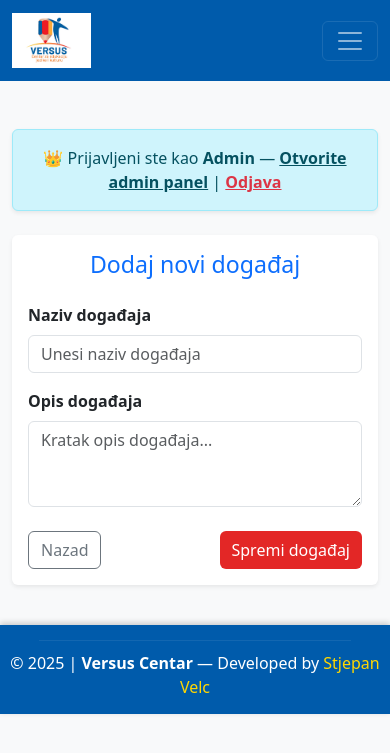
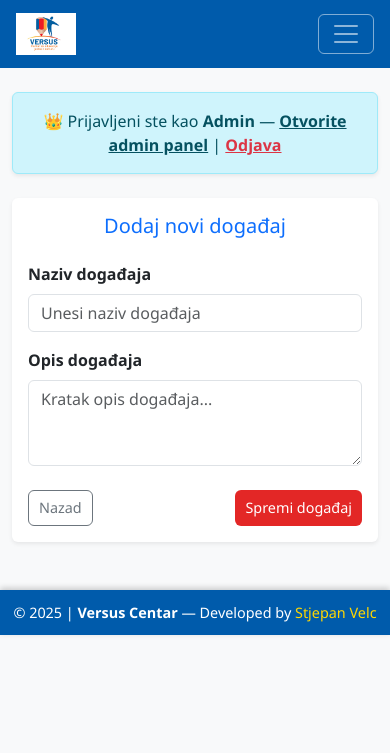
Before and after one commit to stjepanvelc-png/versus_centar_flask, a Flask app: page /add_event in a window 390 px wide. Shown: the top 753 px of the page. Run offline with Flask 3, Linux system fonts and the light colour scheme; the visitor is signed in with stand-in values (Sample User, id 1).

```diff
--- a/templates/base.html
+++ b/templates/base.html
@@ -2,11 +2,15 @@
 <html lang="hr">
 <head>
     <meta charset="UTF-8">
+    <meta name="viewport" content="width=device-width, initial-scale=1.0">
     <title>{% block title %}Versus Centar{% endblock %}</title>
+
     <link href="https://cdn.jsdelivr.net/npm/bootstrap@5.3.3/dist/css/bootstrap.min.css" rel="stylesheet">
+
     <style>
         body {
             background-color: #f8f9fa;
+            font-family: 'Segoe UI', sans-serif;
         }
 
         /* NAVBAR */
@@ -15,19 +19,25 @@
         }
 
         .navbar-brand img {
-            height: 55px;
+            height: 48px;
+            max-width: 100%;
+        }
+
+        .navbar-toggler {
+            border-color: rgba(255, 255, 255, 0.5);
         }
 
         .navbar-nav .nav-link {
             color: white !important;
             font-weight: 500;
-            margin: 0 8px;
+            margin: 4px 6px;
         }
 
         .navbar-nav .nav-link:hover {
-            color: #FBB03B !important;
+            color: #FFD700 !important;
         }
 
+        /* BUTTONS */
         .btn-primary {
             background-color: #E32726;
             border: none;
@@ -37,28 +47,25 @@
             background-color: #F37021;
         }
 
+        /* FLASH MESSAGES */
+        .alert {
+            animation: fadeIn 0.6s ease;
+        }
+
         /* FOOTER */
         .footer-custom {
             background-color: #005BAB;
             color: white;
             text-align: center;
-            padding: 15px 0;
+            padding: 12px 10px;
             margin-top: 40px;
-            animation: fadeIn 1.5s ease-in;
+            font-size: 0.9rem;
             box-shadow: 0 -2px 6px rgba(0, 0, 0, 0.2);
-        }
-
-        .footer-line {
-            width: 80%;
-            margin: 0 auto 10px auto;
-            border: 0;
-            border-top: 1px solid rgba(255, 255, 255, 0.3);
         }
 
         .footer-link {
             color: #FFD700;
             text-decoration: none;
-            transition: color 0.3s ease, text-shadow 0.3s ease;
         }
 
         .footer-link:hover {
@@ -70,9 +77,31 @@
             from { opacity: 0; transform: translateY(10px); }
             to { opacity: 1; transform: translateY(0); }
         }
+
+        /* RESPONSIVE ADJUSTMENTS */
+        @media (max-width: 768px) {
+            .navbar-brand img {
+                height: 42px;
+            }
+
+            .container {
+                padding: 0 12px;
+            }
+
+            h2, h3 {
+                font-size: 1.25rem;
+            }
+
+            .btn {
+                font-size: 0.9rem;
+                padding: 6px 10px;
+            }
+        }
     </style>
 </head>
+
 <body>
+    <!-- FLASH PORUKE -->
     {% with messages = get_flashed_messages(with_categories=true) %}
       {% if messages %}
         <div class="container mt-3">
@@ -86,25 +115,24 @@
       {% endif %}
     {% endwith %}
 
-    <!-- Navbar -->
+    <!-- NAVBAR -->
     <nav class="navbar navbar-expand-lg navbar-dark">
-        <div class="container">
+        <div class="container-fluid px-3">
             <a class="navbar-brand" href="/">
                 <img src="{{ url_for('static', filename='logo.png.jpg') }}" alt="Versus Centar logo">
             </a>
             <button class="navbar-toggler" type="button" data-bs-toggle="collapse" data-bs-target="#navbarNav">
                 <span class="navbar-toggler-icon"></span>
             </button>
-            <div class="collapse navbar-collapse" id="navbarNav">
-                <ul class="navbar-nav ms-auto">
+
+            <div class="collapse navbar-collapse justify-content-end" id="navbarNav">
+                <ul class="navbar-nav">
                     <li class="nav-item"><a class="nav-link" href="{{ url_for('index') }}">Početna</a></li>
                     <li class="nav-item"><a class="nav-link" href="{{ url_for('courses') }}">Tečajevi</a></li>
                     <li class="nav-item"><a class="nav-link" href="{{ url_for('events') }}">Događaji</a></li>
 
                     {% if session.get('admin_logged') %}
-                    <li class="nav-item">
-                        <a class="nav-link" href="{{ url_for('add_event') }}">➕ Dodaj događaj</a>
-                    </li>
+                    <li class="nav-item"><a class="nav-link" href="{{ url_for('add_event') }}">➕ Dodaj događaj</a></li>
                     {% endif %}
 
                     <li class="nav-item"><a class="nav-link" href="{{ url_for('contact') }}">Kontakt</a></li>
@@ -115,8 +143,8 @@
         </div>
     </nav>
 
-    <!-- Glavni sadržaj -->
-    <div class="container mt-5">
+    <!-- SADRŽAJ -->
+    <div class="container mt-4 mb-5">
         {% if session.get('admin_logged') %}
         <div class="alert alert-info text-center shadow-sm mb-4">
             👑 Prijavljeni ste kao <strong>Admin</strong> —
@@ -129,16 +157,13 @@
 
     <!-- FOOTER -->
     <footer class="footer-custom">
-        <hr class="footer-line">
         © <span id="year"></span> | <strong>Versus Centar</strong> — Developed by
         <a href="https://github.com/stjepanvelc-png" target="_blank" class="footer-link">Stjepan Velc</a>
     </footer>
 
     <script>
-        // Automatski prikazuje trenutnu godinu
         document.getElementById("year").textContent = new Date().getFullYear();
     </script>
-
     <script src="https://cdn.jsdelivr.net/npm/bootstrap@5.3.3/dist/js/bootstrap.bundle.min.js"></script>
 </body>
 </html>
```
Lines whose indentation alone changed are shown as unchanged.
